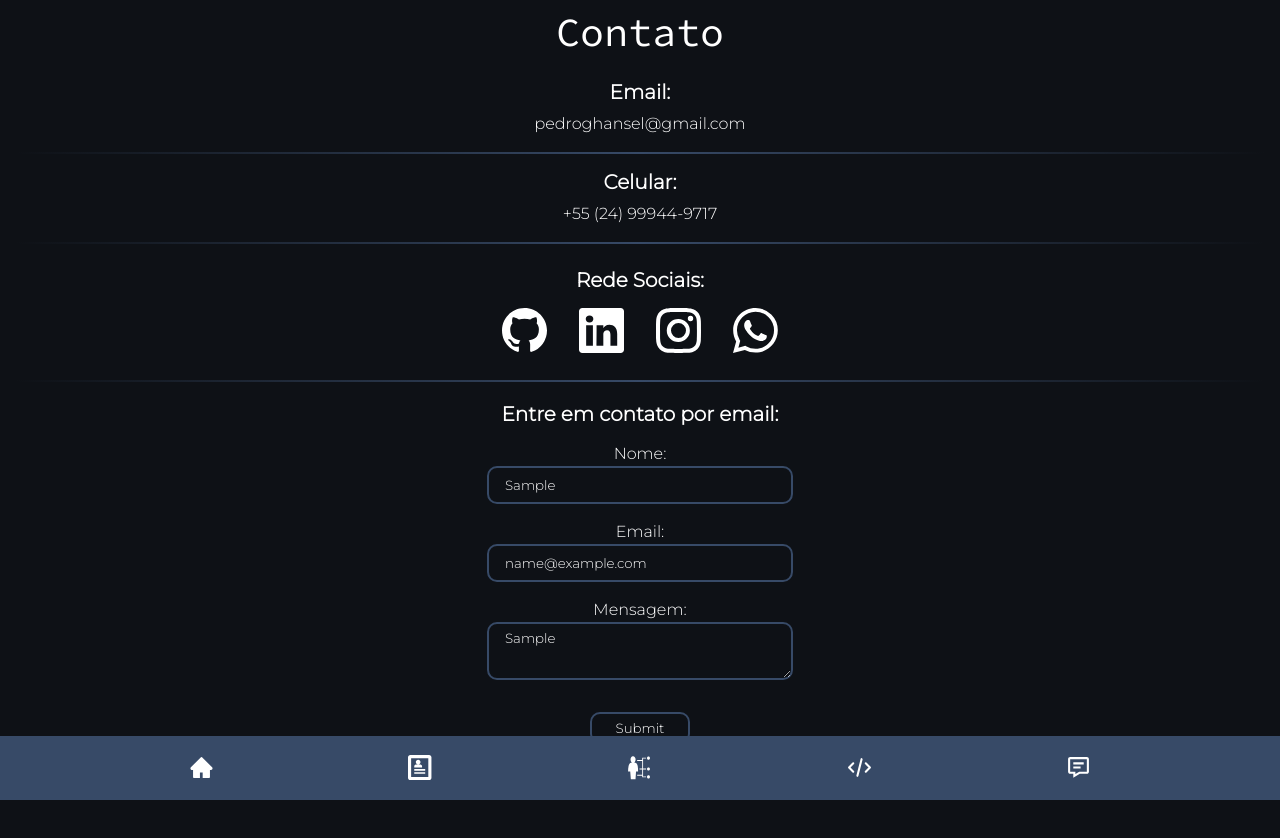
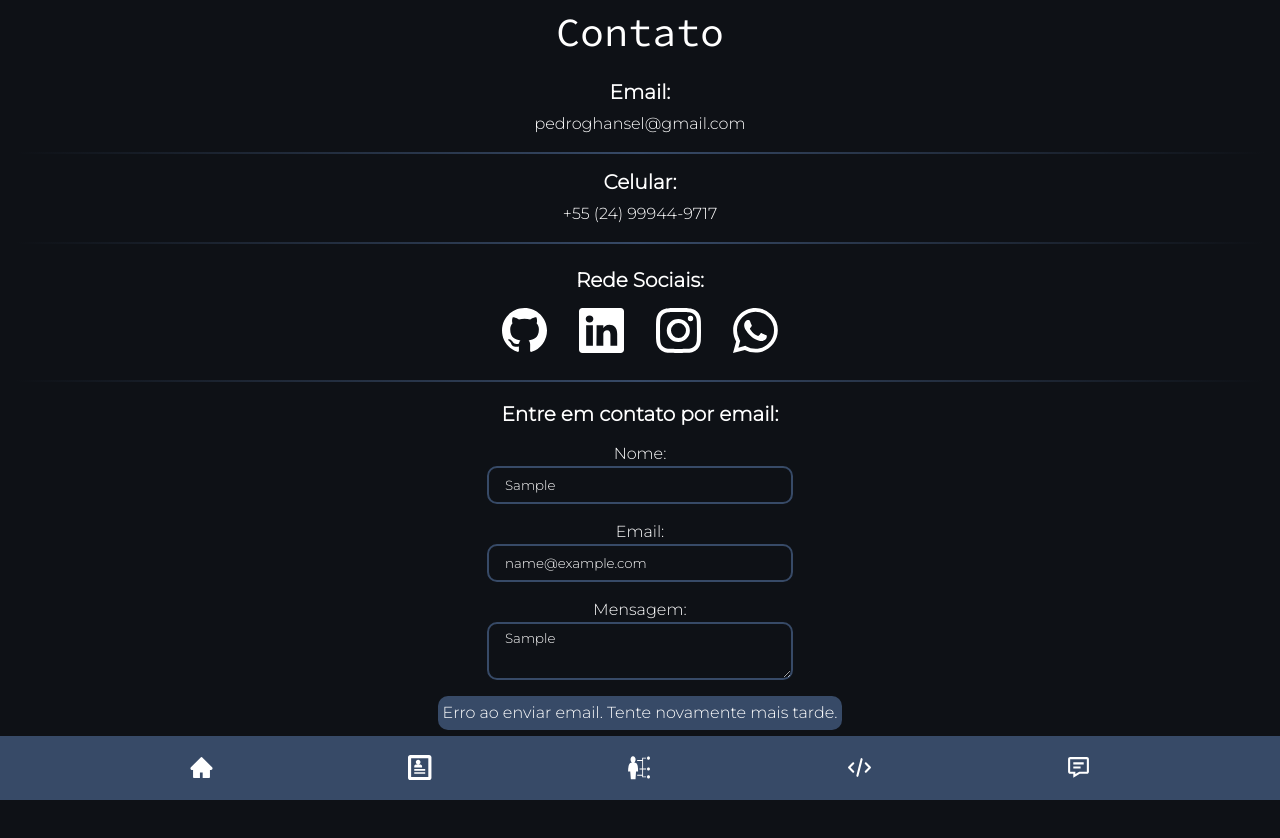
Before and after one commit to Pedro-Grimaldi-Hansel/Portfolio, a Next.js app: page /Contato in a window 1280 px wide. Both pictures are taken after typing "Sample", "name@example.com", "Sample" into the empty fields and a click on the input 640 px from the left and 728 px from the top of the page. Shown: the top 838 px of the page. Built offline with nearby package versions, Linux system fonts and the light colour scheme; no server answers.

Commit message:
alteração no aviso de envio

```diff
--- a/src/components/ContactForm/ContactForm.module.scss
+++ b/src/components/ContactForm/ContactForm.module.scss
@@ -34,7 +34,7 @@
 
     }
     input[type=submit]{
-        margin-top: 32px;
+        margin-top: 16px;
         width: 100px;
         padding: 0;
     }
@@ -46,6 +46,7 @@
         max-width: 80vw;
         padding-left: 16px;
         border-radius: 10px;
+        margin-bottom: 16px;
 
         &::placeholder {
             color: #ffffff;
@@ -59,4 +60,10 @@
         align-items: center;
         flex-direction: column;
     }
+    .success, .error{
+        margin: 0;
+        padding: 5px;
+        background-color: rgba(55, 74, 103, 1);
+        border-radius: 10px;
+    }
 }
--- a/src/components/ContactForm/index.js
+++ b/src/components/ContactForm/index.js
@@ -82,11 +82,13 @@ export default function ContactForm() {
           </label>
           <textarea type="text" placeholder="Ex: Olá boa tarde, gostaria de entrar em contato..." onChange={(e)=>{setMessage(e.target.value)}} name="message"></textarea>
 
+          {submitted && <p className={styles.success}>Email enviado com sucesso!</p>}
+          {error && <p className={styles.error}>{error}</p>}
+
           <input type="submit" onClick={(e)=>{handleSubmit(e)}}/>
 
       </form>
-      {submitted && <p className={styles.success}>Email enviado com sucesso!</p>}
-    {error && <p className={styles.error}>{error}</p>}
+
     </section>
 
     </>
```
